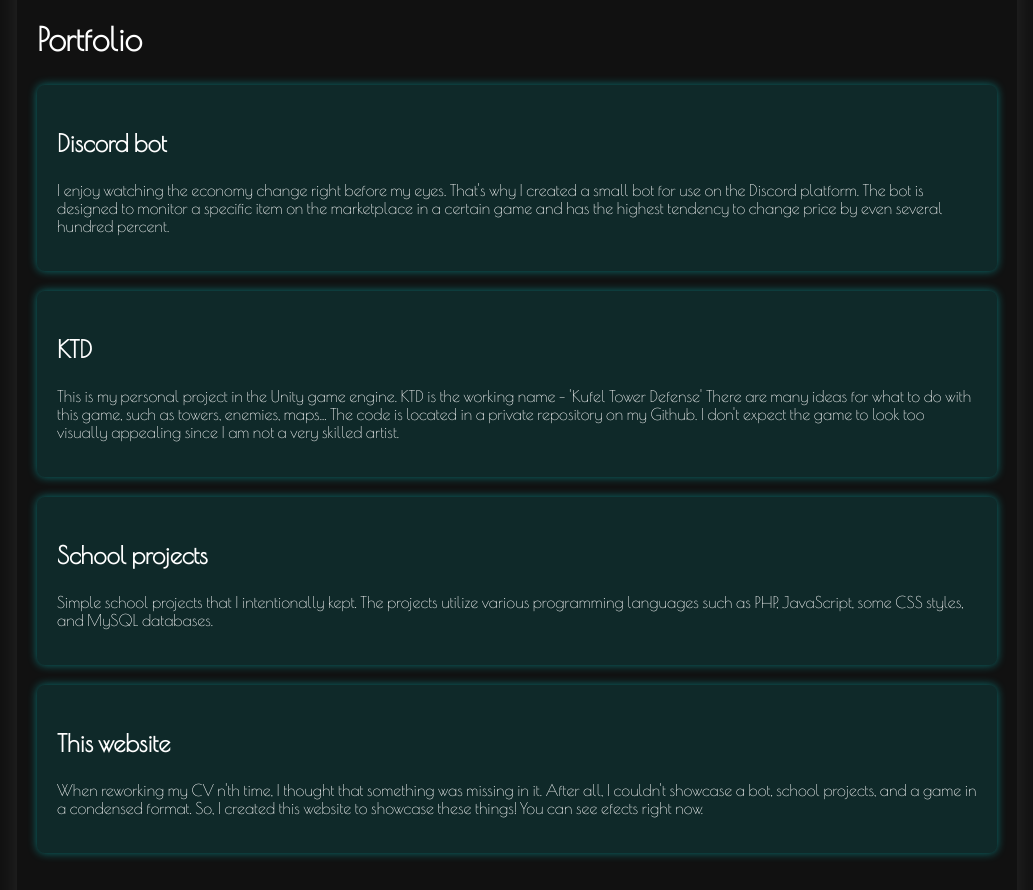
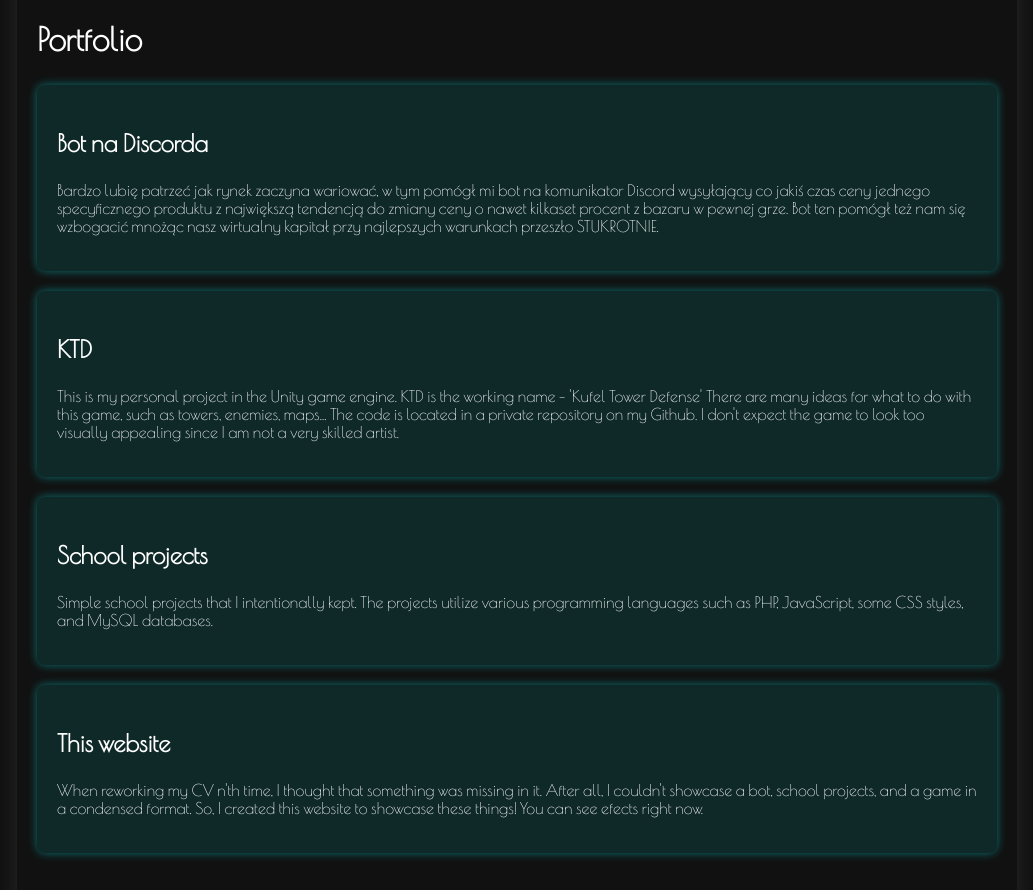
Before and after one commit to Kufell/Kufell.github.io, a plain HTML site: page index.html in a window 1280 px wide. Shown: the part 1200-2090 px from the top of the page, without its empty margins (123-1156 px from the left). Drawn offline with nearby package versions, Linux system fonts and the light colour scheme.

Commit message:
Update index.html

```diff
--- a/index.html
+++ b/index.html
@@ -51,8 +51,8 @@
       <section id="portfolio" id="text-pl">
         <h2>Portfolio</h2>
         <div class="project">
-          <h3>Discord bot</h3>
-          <p>I enjoy watching the economy change right before my eyes. That's why I created a small bot for use on the Discord platform. The bot is designed to monitor a specific item on the marketplace in a certain game and has the highest tendency to change price by even several hundred percent.</p>
+          <h3>Bot na Discorda</h3>
+          <p>Bardzo lubię patrzeć jak rynek zaczyna wariować, w tym pomógł mi bot na komunikator Discord wysyłający co jakiś czas ceny jednego specyficznego produktu z największą tendencją do zmiany ceny o nawet kilkaset procent z bazaru w pewnej grze. Bot ten pomógł też nam się wzbogacić mnożąc nasz wirtualny kapitał przy najlepszych warunkach przeszło STUKROTNIE.</p>
         </div>
         <div class="project">
           <h3>KTD</h3>
```
